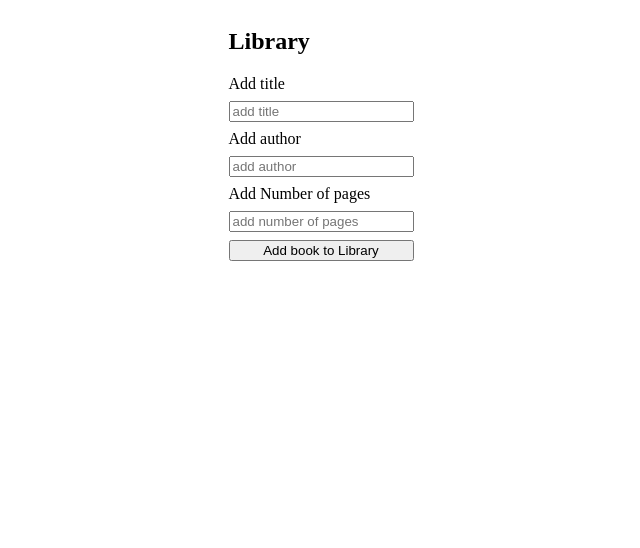
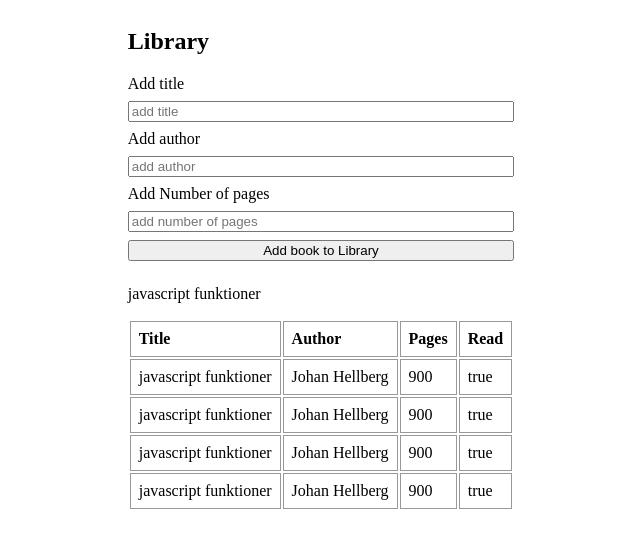
Before and after one commit to JohanCodeForFun/Library-TOP, a website: page index.html in a window 1280 px wide. Shown: the whole page, without its empty margins (319-959 px from the left). Drawn offline with Linux system fonts and the light colour scheme.

Commit message:
added table to display book data

```diff
--- a/app.js
+++ b/app.js
@@ -5,6 +5,7 @@ var inputAuthor = document.querySelector('#inputAuthor');
 var inputPages = document.querySelector('#inputPages');
 var bookParagraph = document.querySelector('#bookParagraph');
 var submitButton = document.querySelector('#submitBook');
+var booksBody = document.querySelector('#booksBody');
 // function to listen for input and update live in console.
 // inputTitle?.addEventListener('input', () => console.log(`${inputTitle.value}`))
 var addBookToLibrary = function () {
@@ -15,15 +16,17 @@ var addBookToLibrary = function () {
     // console.log(book1)
 };
 submitButton === null || submitButton === void 0 ? void 0 : submitButton.addEventListener('click', addBookToLibrary);
-function Book(title, author, pages) {
+function Book(title, author, pages, id, read) {
     this.title = title, // = inputTitle?.value,
         this.author = author, // = inputAuthor?.value,
-        this.id,
         this.pages = pages; // = inputPages?.value,
-    this.read;
+    this.id = id,
+        this.read = read;
     this.bookInfo = function () {
         return; // ...
     };
 }
-var book1 = new Book("javascript funktioner", "Johan Hellberg", 900);
+var book1 = new Book("javascript funktioner", "Johan Hellberg", 900, 1, true);
 console.log(book1);
+bookParagraph === null || bookParagraph === void 0 ? void 0 : bookParagraph.textContent = book1.title;
+booksBody === null || booksBody === void 0 ? void 0 : booksBody.innerHTML = "\n<tr>\n\t<td> ".concat(book1.title, " </td>\n\t<td> ").concat(book1.author, " </td>\n\t<td> ").concat(book1.pages, " </td>\n\t<td> ").concat(book1.read, " </td>\n</tr>\n<tr>\n\t<td> ").concat(book1.title, " </td>\n\t<td> ").concat(book1.author, " </td>\n\t<td> ").concat(book1.pages, " </td>\n\t<td> ").concat(book1.read, " </td>\n</tr>\n<tr>\n\t<td> ").concat(book1.title, " </td>\n\t<td> ").concat(book1.author, " </td>\n\t<td> ").concat(book1.pages, " </td>\n\t<td> ").concat(book1.read, " </td>\n</tr>\n<tr>\n\t<td> ").concat(book1.title, " </td>\n\t<td> ").concat(book1.author, " </td>\n\t<td> ").concat(book1.pages, " </td>\n\t<td> ").concat(book1.read, " </td>\n</tr>\n\n");
--- a/index.html
+++ b/index.html
@@ -25,6 +25,20 @@
 
 			</form>
 
+			<section id="booksAdded">
+				<table>
+					<thead>
+						<th>Title</th>
+						<th>Author</th>
+						<th>Pages</th>
+						<th>Read</th>
+					</thead>
+					<tbody id="booksBody">
+
+					</tbody>
+				</table>
+			</section>
+
 		</div>
 		<div>
 		</div>
--- a/styles.css
+++ b/styles.css
@@ -17,3 +17,11 @@ html {
 	flex-direction: column;
 	gap: .5rem;
 }
+
+td, th {
+	text-align: left;
+	border: 1px solid #999;
+	padding: 0.5rem;
+	border-spacing: 0.5rem;
+	border-collapse: collapse;
+}
```
Also changed, not shown: app.ts (+35 -4 lines).
